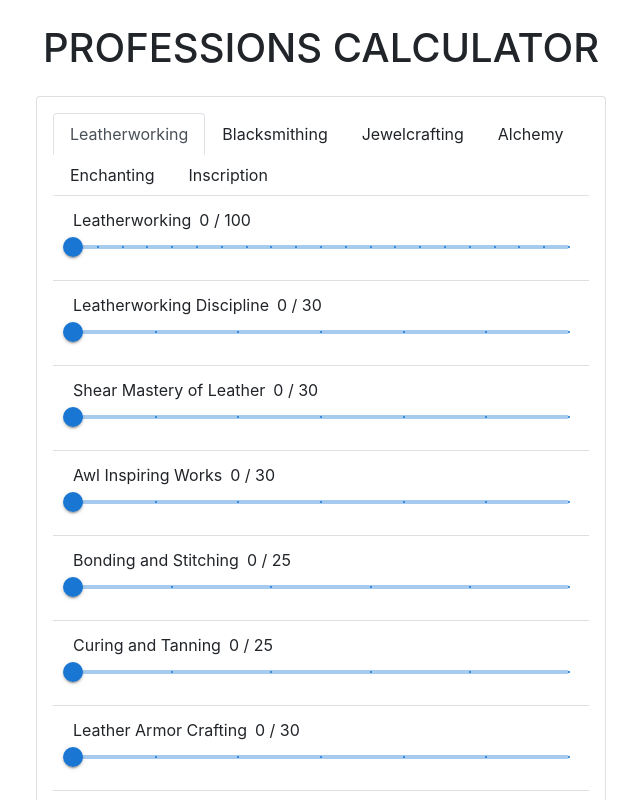
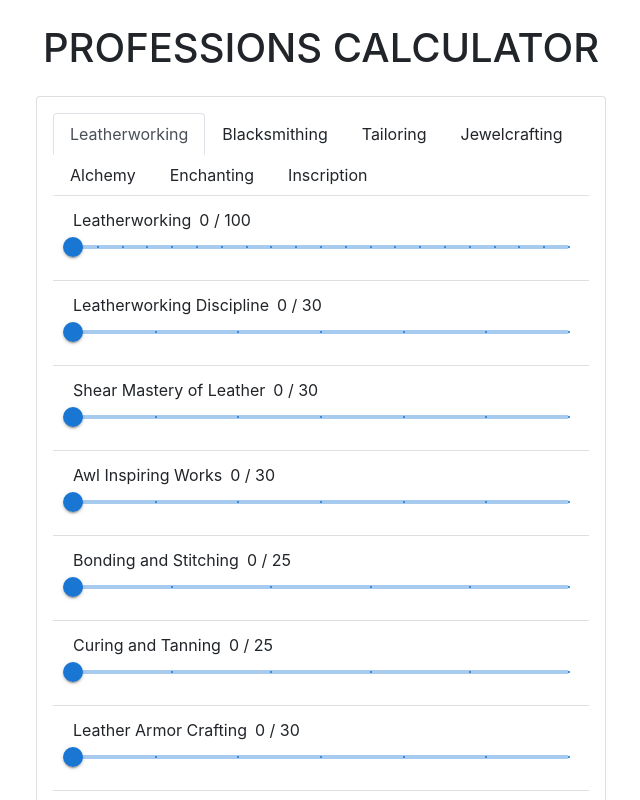
Before and after one commit to jcfenoglio/professions, a React (Create React App) app in the folder frontend/: page / in a window 1280 px wide. Shown: the top 800 px of the page, without its empty margins (319-959 px from the left). Built offline with nearby package versions, Linux system fonts and the light colour scheme.

Commit message:
preliminary tailoring data

```diff
--- a/frontend/src/App.js
+++ b/frontend/src/App.js
@@ -748,6 +748,12 @@ const inscSpecs = [
     parent: "Runic Scripture"
   }
 ]
+const tailorSpecs = [
+  {
+    name: "Tailoring",
+    maxKnowledge: 100
+  },
+]
 
 
 class App extends Component {
@@ -776,6 +782,8 @@ class App extends Component {
         return this.setState({ currentProf: "ench", knowList: enchSpecs });
       case "insc":
         return this.setState({ currentProf: "insc", knowList: inscSpecs });
+      case "tailor":
+        return this.setState({ currentProf: "tailor", knowList: tailorSpecs });
       default:
         return this.setState({ currentProf: "lw", knowList: lwSpecs });
     }
@@ -795,6 +803,12 @@ class App extends Component {
           onClick={() => this.tabSwitch("bs")}
         >
           Blacksmithing
+        </span>
+        <span
+          className={this.state.currentProf === "tailor" ? "nav-link active" : "nav-link"}
+          onClick={() => this.tabSwitch("tailor")}
+        >
+          Tailoring
         </span>
         <span
           className={this.state.currentProf === "jc" ? "nav-link active" : "nav-link"}
```
